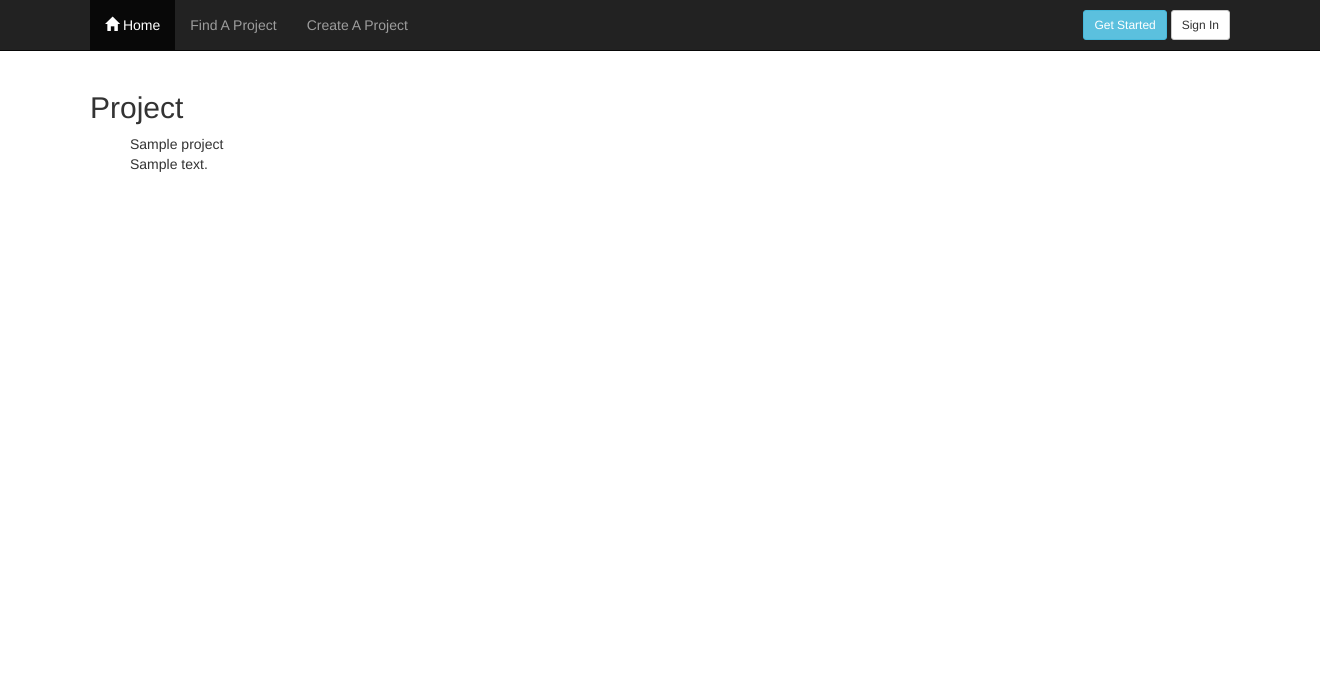
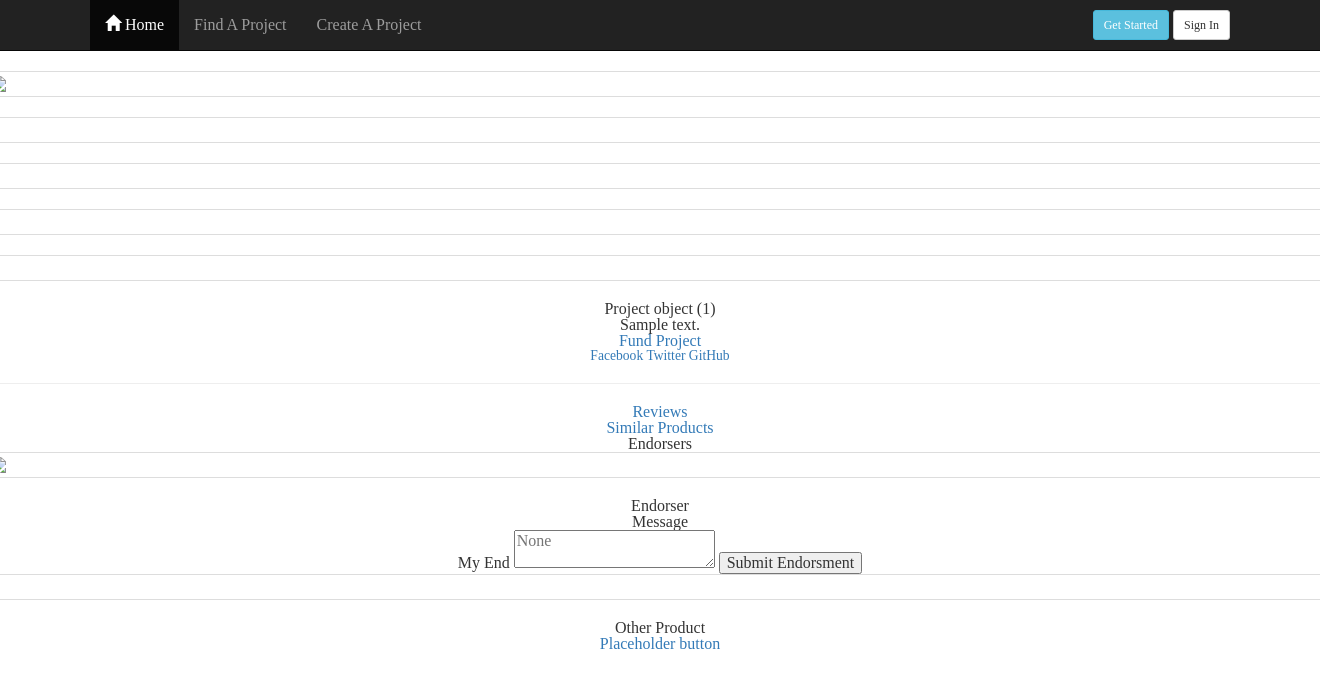
Before and after one commit to restijoi/website, a Django app: template website/templates/project.html in a window 1320 px wide; the page is wider, and only the part inside the window is pictured. Shown: the top 688 px of that part. Run offline with Django 3.2, Linux system fonts and the light colour scheme; tables that the repository leaves empty hold one stand-in row (values such as "Sample post"); the template is opened without the code that fills it: values that come from a table or form of the project are taken from there, most other values are stand-ins (such as "Sample title", 1, 10 or a date in 2020); parts of the project's set-up code (start-up, migrations or seed data) failed here and were passed over; some libraries are stand-ins or nearby versions.

Commit message:
html and css for projects

```diff
--- /dev/null
+++ b/spurri/static/css/project.css
@@ -0,0 +1,36 @@
+html, body, div, span, applet, object, iframe, h1, h2, h3, h4, h5, h6, p, blockquote, pre, a, abbr, acronym, address, big, cite, code, del, dfn, em, img, ins, kbd, q, s, samp, small, strike, strong, sub, sup, tt, var, b, u, i, center, dl, dt, dd, ol, ul, li, fieldset, form, label, legend, table, caption, tbody, tfoot, thead, tr, th, td, article, aside, canvas, details, embed, figure, figcaption, footer, header, hgroup, menu, nav, output, ruby, section, summary, time, mark, audio, video {
+  margin: 0;
+  padding: 0;
+  border: 0;
+  font-size: 100%;
+  font: inherit;
+  vertical-align: baseline;
+}
+
+article, aside, details, figcaption, figure, footer, header, hgroup, menu, nav, section {
+  display: block;
+}
+
+body {
+  line-height: 1;
+  -webkit-text-size-adjust: none;
+  text-align: center;
+}
+
+ol, ul {
+  list-style: none;
+}
+
+blockquote, q {
+  quotes: none;
+}
+
+blockquote:before, blockquote:after, q:before, q:after {
+  content: '';
+  content: none;
+}
+
+table {
+  border-collapse: collapse;
+  border-spacing: 0;
+}
--- a/website/templates/project.html
+++ b/website/templates/project.html
@@ -2,19 +2,81 @@
 {% load staticfiles %}
 
 {% block content %}
-  <div class="container">
+<head>
+	<meta charset="utf-8" />
+	<meta name="viewport" content="width=device-width, initial-scale=1" />
+	<!--[if lte IE 8]><script src="assets/js/html5shiv.js"></script><![endif]-->
+	<link rel="stylesheet" href="{% static 'css/project.css'%} " />
+</head>
+<div class="row">
+  <div class="medium-6 columns">
+    <!-- this is where the image of the project will go -->
+    <p></p>
+    <img class="thumbnail" src="#">
+    <div class="row small-up-4">
+      <div class="column">
+        <img class="thumbnail" src="#">
+      </div>
+      <div class="column">
+        <img class="thumbnail" src="#">
+      </div>
+      <div class="column">
+        <img class="thumbnail" src="#">
+      </div>
+      <div class="column">
+        <img class="thumbnail" src="#">
+      </div>
+    </div>
+  </div>
+  <div class="medium-6 large-5 columns">
+    <h3>{{project}}</h3>
+    <p>{{description}}</p>
 
 
-<h2>Project</h2>
+    <a href="#" class="button large expanded">Fund Project</a>
 
+    <div class="small secondary expanded button-group">
+        <a class="button" href="#" span="">Facebook</a>
+        <a class="button" href="#">Twitter</a>
+        <a class="button" href="#">GitHub</a>
+      </div>
+    </div>
+</div>
 
-<ul>
-{{object.name}}</br>
-{{object.description}}
-
-
-</ul>
-
+<div class="column row">
+  <hr>
+  <ul class="tabs" data-tabs id="example-tabs">
+    <li class="tabs-title is-active"><a href="#panel1" aria-selected="true">Reviews</a></li>
+    <li class="tabs-title"><a href="#panel2">Similar Products</a></li>
+  </ul>
+  <div class="tabs-content" data-tabs-content="example-tabs">
+    <div class="tabs-panel is-active" id="panel1">
+      <h4>Endorsers</h4>
+      <div class="media-object stack-for-small">
+        <div class="media-object-section">
+          <img class="thumbnail" src="#">
+        </div>
+        <div class="media-object-section">
+          <h5>Endorser</h5>
+          <p>Message</p>
+        </div>
+      <label>
+        My End
+        <textarea placeholder="None"></textarea>
+      </label>
+      <button class="button">Submit Endorsment</button>
+    </div>
+    <div class="tabs-panel" id="panel2">
+      <div class="row medium-up-3 large-up-5">
+        <div class="column">
+          <img class="thumbnail" src="#">
+          <h5>Other Product<small></small></h5>
+          <p></p>
+          <a href="#" class="button hollow tiny expanded">Placeholder button</a>
+        </div>
+      </div>
+    </div>
+  </div>
 </div>
 
 {% endblock %}
```
